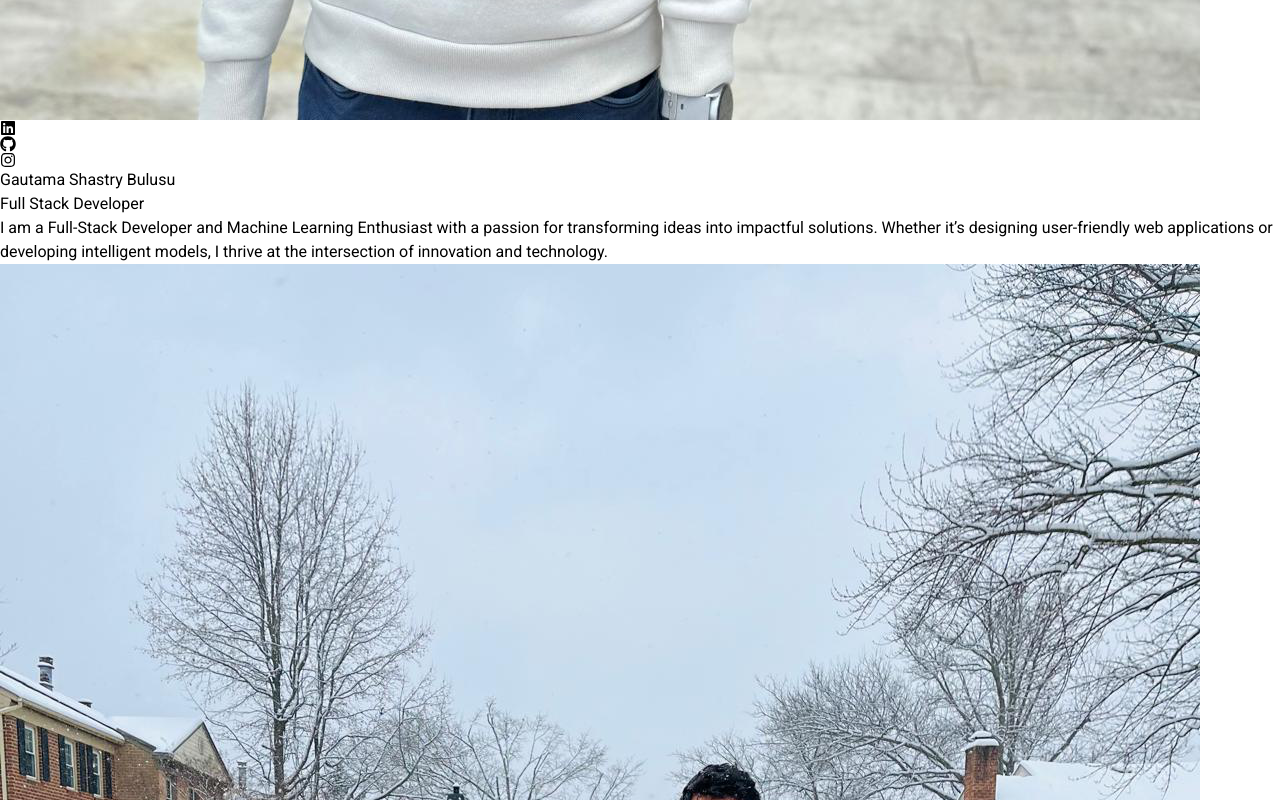
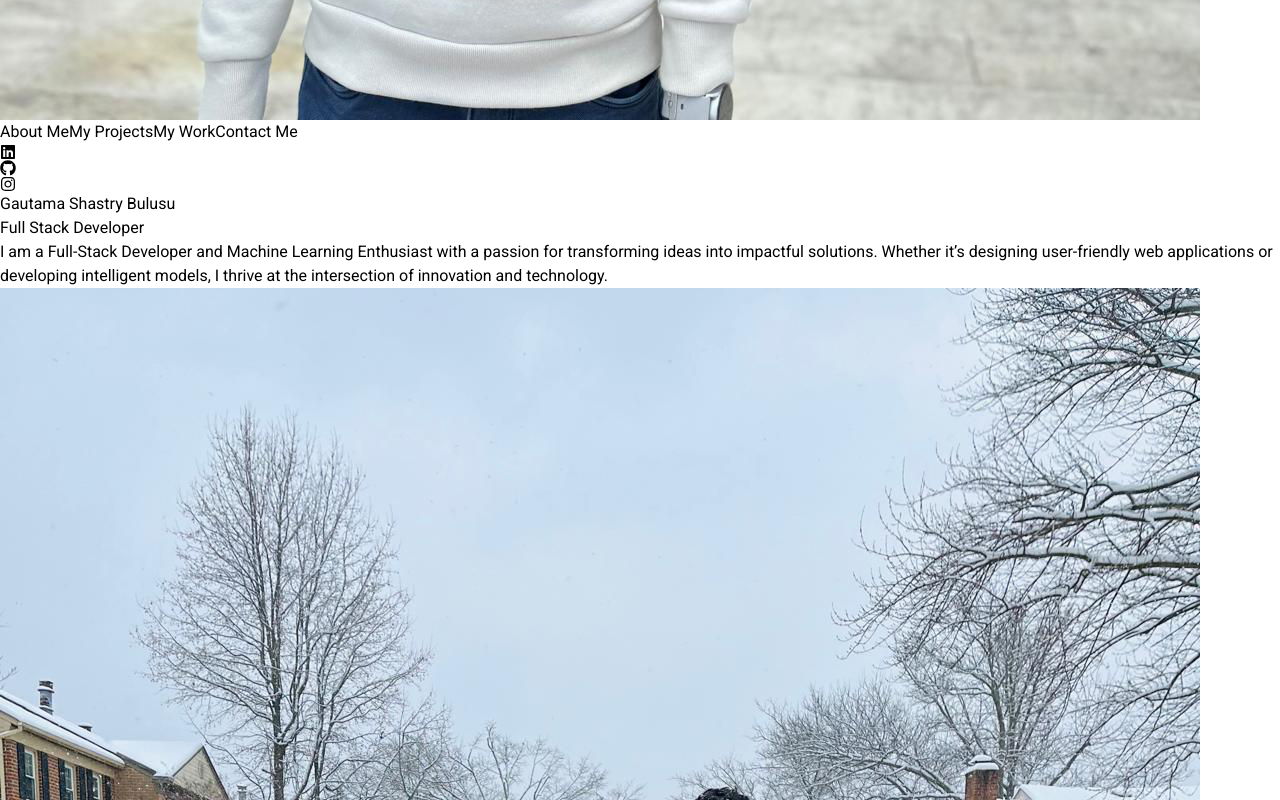
Before and after one commit to GautamaShastry/portfolio, a React (Vite) app: page / in a window 1280 px wide. Shown: the part 1480-2280 px from the top of the page. Built offline with nearby package versions, Linux system fonts and the light colour scheme.

Commit message:
done some updates

```diff
--- a/src/App.jsx
+++ b/src/App.jsx
@@ -5,6 +5,7 @@ import About from './components/About'
 import Technologies from './components/Technologies'
 import Experience from './components/Experience'
 import Projects from './components/Projects'
+import Contact from './components/Contact'
 
 const App = () => {
   return (
@@ -20,6 +21,7 @@ const App = () => {
           <Technologies />
           <Experience />
           <Projects />
+          <Contact />
         </div>
 
     </div>
--- a/src/components/About.jsx
+++ b/src/components/About.jsx
@@ -5,7 +5,7 @@ import resume from "../assets/projects/resume.pdf"
 
 const About = () => {
     return (
-        <div className='border-b border-neutral-900 pb-4'>
+        <div id='about' className='border-b border-neutral-900 pb-4'>
             <h1 className='my-20 text-center text-4xl text-purple-300'>
                 About
                 <span className='text-neutral-500'> Me</span>
--- /dev/null
+++ b/src/components/Contact.jsx
@@ -0,0 +1,19 @@
+import React from 'react'
+import { CONTACT } from '../constants'
+
+const Contact = () => {
+    return (
+        <div id='contact' className='border-b border-neutral-900 pb-20'>
+            <h1 className='my-10 text-center text-4xl'>
+                Get in Touch
+            </h1>
+            <div className='text-center tracking-tighter'>
+                <p className='my-4 '>{CONTACT.address}</p>
+                <p className='my-4 '>{CONTACT.phoneNo}</p>
+                <a href="#" className='my-4 text-purple-100 underline'>{CONTACT.email}</a>
+            </div>
+        </div>
+    )
+}
+
+export default Contact
--- a/src/components/Experience.jsx
+++ b/src/components/Experience.jsx
@@ -3,7 +3,7 @@ import { EXPERIENCES } from '../constants'
 
 const Experience = () => {
     return (
-        <div className='border-b border-neutral-900 pb-4'>
+        <div id='work' className='border-b border-neutral-900 pb-4'>
             <h1 className='my-20 text-center text-4xl'>
                 Experience
             </h1>
--- a/src/components/Navbar.jsx
+++ b/src/components/Navbar.jsx
@@ -2,17 +2,45 @@ import logo from "../assets/projects/gautam-logo.png"
 import { FaLinkedin } from "react-icons/fa6";
 import { FaGithub } from "react-icons/fa6";
 import { FaInstagram } from "react-icons/fa6";
+import { Link } from "react-router-dom"
+import { NAV_LINK } from "../constants";
 
 const Navbar = () => {
+    const scrollToSection = (id) => {
+        const section = document.getElementById(id);
+        if(section) {
+            section.scrollIntoView({ behavior: "smooth" });
+        }
+    };
     return (
         <nav className='mb-20 flex items-center justify-between py-4 px-6 bg-transparent z-10 relative'>
             <div className="flex flex-shrink-0 items-center">
-                <img src={logo} alt="logo" className="rounded-full w-10 mx-2 h-10"/>
+                <img src={logo} alt="logo" className="rounded-full w-10 mx-2 h-10 cursor-pointer" onClick={() => scrollToSection("about")}/>
+            </div>
+            <div className="m-8 flex items-center justify-center gap-10 text-xl text-gray-100">
+                <button onClick={() => scrollToSection("about")} className="hover:text-purple-400">
+                    About Me
+                </button>
+                <button onClick={() => scrollToSection("projects")} className="hover:text-purple-400">
+                    My Projects
+                </button>
+                <button onClick={() => scrollToSection("work")} className="hover:text-purple-400">
+                    My Work
+                </button>
+                <button onClick={() => scrollToSection("contact")} className="hover:text-purple-400">
+                    Contact Me
+                </button>
             </div>
             <div className="m-8 flex items-center justify-center gap-10 text-2xl">
-                <FaLinkedin className="text-gray-100"/>
-                <FaGithub className="text-gray-100"/>
-                <FaInstagram className="text-gray-100"/>
+                <Link to={NAV_LINK.linkedin}>
+                    <FaLinkedin className="text-gray-100"/>
+                </Link>
+                <Link to={NAV_LINK.github}>
+                    <FaGithub className="text-gray-100"/>
+                </Link>
+                <Link to={NAV_LINK.instagram}>
+                    <FaInstagram className="text-gray-100" />
+                </Link>
             </div>
         </nav>
     )
--- a/src/components/Projects.jsx
+++ b/src/components/Projects.jsx
@@ -4,7 +4,7 @@ import { Link } from "react-router-dom";
 
 const Projects = () => {
     return (
-        <div className='border-b border-neutral-900'>
+        <div id='projects' className='border-b border-neutral-900'>
             <h1 className='my-20 text-center text-4xl'>
                 Projects
             </h1>
--- a/src/components/Technologies.jsx
+++ b/src/components/Technologies.jsx
@@ -6,7 +6,7 @@ import { SiMongodb, SiPandas } from 'react-icons/si'
 
 const Technologies = () => {
     return (
-        <div className='border-b border-neutral-800 pb-24'>
+        <div id='tech' className='border-b border-neutral-800 pb-24'>
             <h1 className='my-20 text-center text-4xl'>Technologies</h1>
             <div className="flex flex-wrap items-center justify-center gap-4">
                 <div className='rounded-2xl border-4 border-neutral-800 p-4'>
--- a/src/constants/index.js
+++ b/src/constants/index.js
@@ -1,6 +1,12 @@
 import project1 from "../assets/projects/project_1.jpeg";
 import project2 from "../assets/projects/project_2.jpeg";
 import project3 from "../assets/projects/project_3.jpeg";
+
+export const NAV_LINK = {
+    instagram: "https://www.instagram.com/",
+    github: "https://github.com/GautamaShastry/",
+    linkedin: "https://www.linkedin.com/in/satya2603/",
+}
 
 export const HERO_CONTENT = `I am a Full-Stack Developer and Machine Learning Enthusiast with a passion for transforming ideas into impactful solutions. Whether it’s designing user-friendly web applications or developing intelligent models, I thrive at the intersection of innovation and technology.`
 
```
